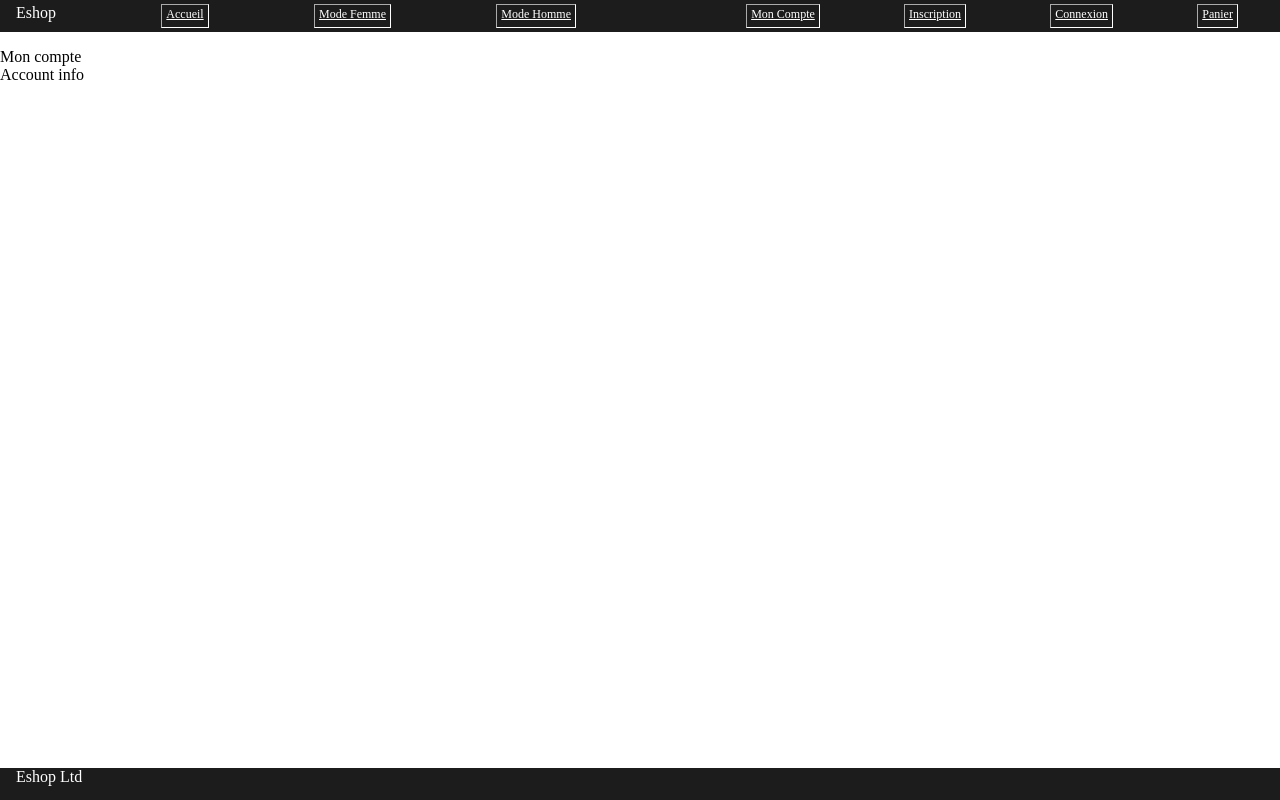
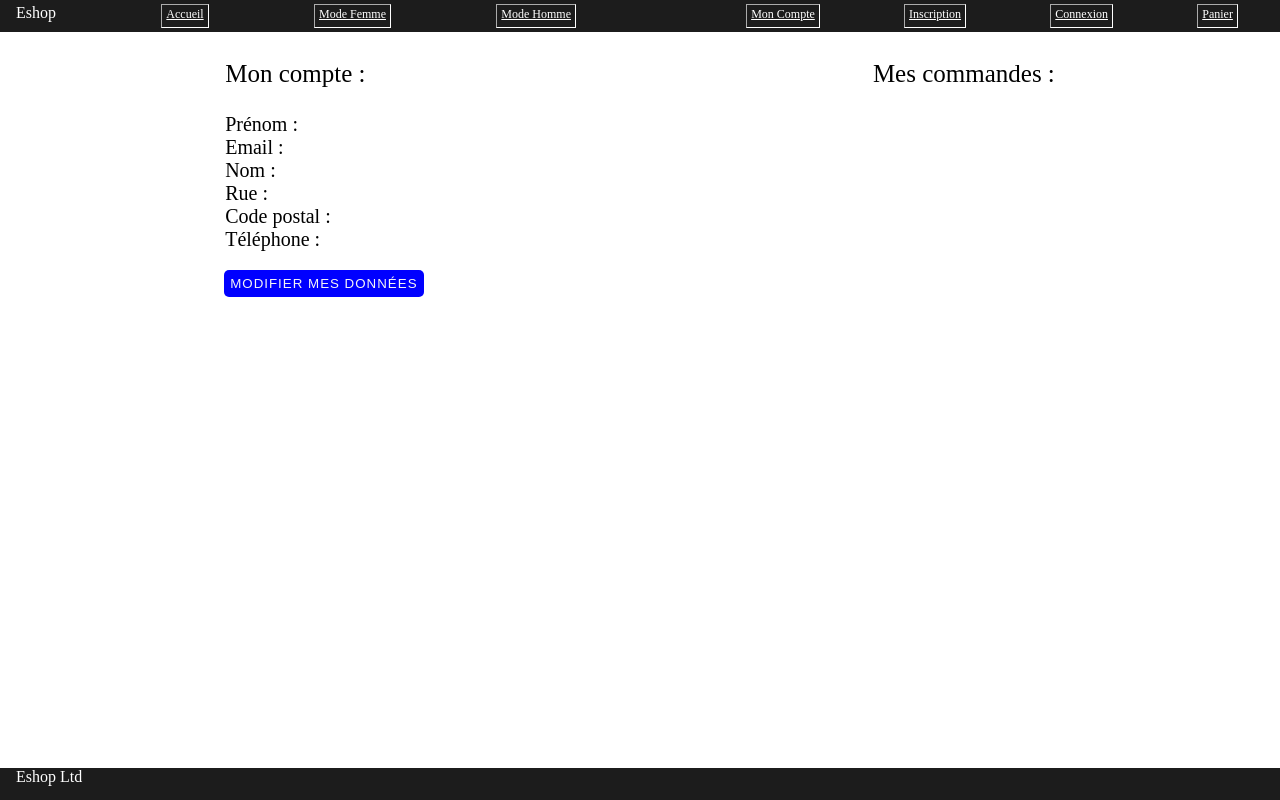
Before and after one commit to LeslieCore34/Eshop, a React (Vite) app in the folder Frontend/: page /account in a window 1280 px wide. Built offline with nearby package versions, Linux system fonts and the light colour scheme; no server answers.

Commit message:
styled lightly my account page

```diff
--- a/Frontend/src/context/UsersContext.jsx
+++ b/Frontend/src/context/UsersContext.jsx
@@ -20,6 +20,7 @@ function UsersContextProvider({ children, apiService }) {
         )
       );
       alert(`Bienvenu ton inscription est validée`);
+      return navigate("/login");
     } catch (err) {
       alert(err.message);
     }
--- a/Frontend/src/pages/Account.jsx
+++ b/Frontend/src/pages/Account.jsx
@@ -6,19 +6,23 @@ function Account() {
   const givenData = useLoaderData();
   const [user] = useState(givenData?.preLoadUser?.data || {});
   return (
-    <div className="account-container">
-      <div>Mon compte</div>
-      <div>
-        {" "}
-        Account info
-        <p>{user.name}</p>
-        <p>{user.email}</p>
-        <p>{user.lastname}</p>
-        <p>{user.street}</p>
-        <p>{user.postcode}</p>
-        <p>{user.telephone}</p>
+    <>
+      <div className="account-container">
+        <div className="account-small-container">
+          <div className="myaccount">Mon compte :</div>
+          <div className="data">
+            <p>Prénom : {user.name}</p>
+            <p>Email : {user.email}</p>
+            <p>Nom : {user.lastname}</p>
+            <p>Rue : {user.street}</p>
+            <p>Code postal : {user.postcode}</p>
+            <p>Téléphone : {user.telephone}</p>
+          </div>
+          <button type="button">Modifier mes données</button>
+        </div>
+        <p className="my-order">Mes commandes :</p>
       </div>
-    </div>
+    </>
   );
 }
 
--- a/Frontend/src/styles/Account.css
+++ b/Frontend/src/styles/Account.css
@@ -1,3 +1,26 @@
 .account-container {
-  padding-top: 3em;
+  display: flex;
+  flex-direction: row;
+  justify-content: space-around;
+  font-size: 20px;
+  margin-top: 3em;
 }
+
+.account-small-container {
+  display: flex;
+  flex-direction: column;
+}
+
+.myaccount {
+  margin-bottom: 1em;
+  font-size: 25px;
+}
+
+.data {
+  margin-bottom: 1em;
+}
+.my-order {
+  display: flex;
+  flex-direction: column;
+  font-size: 25px;
+}
```
Also changed, not shown: 1 other file (tests, documents, lock files or other folders).
